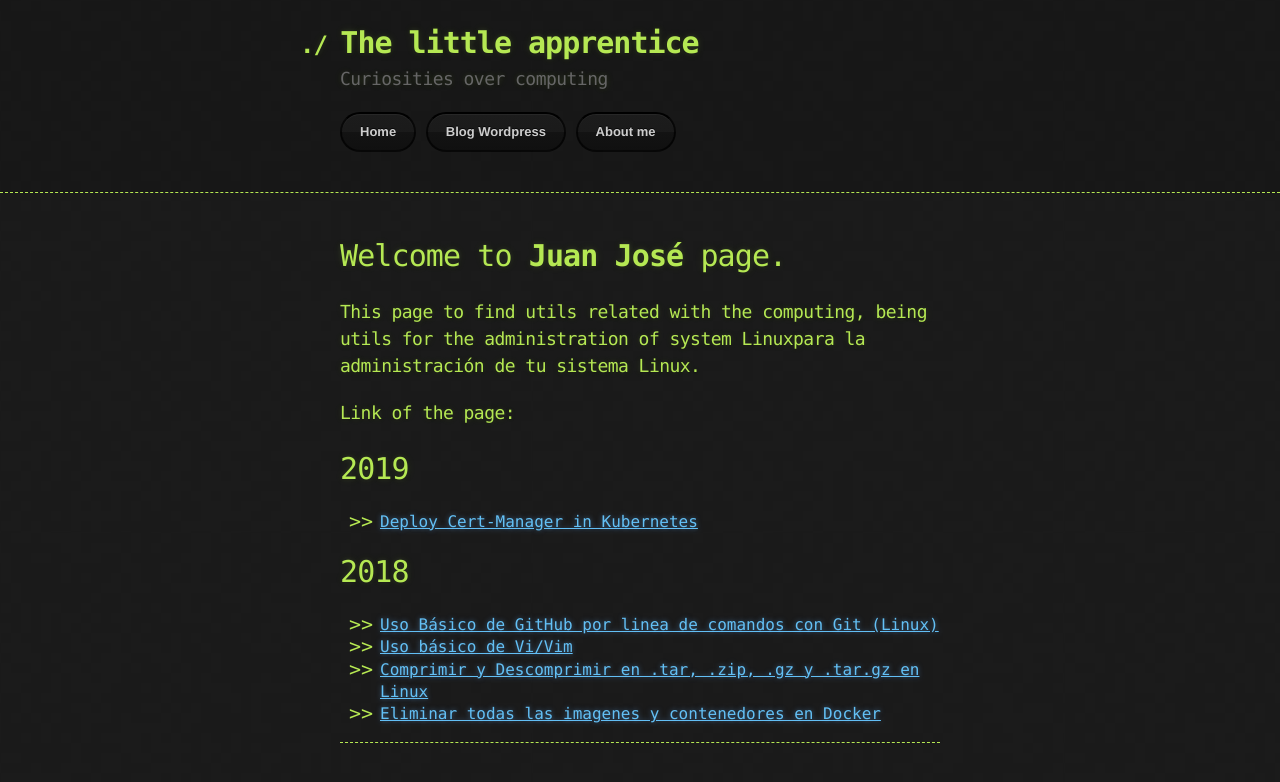
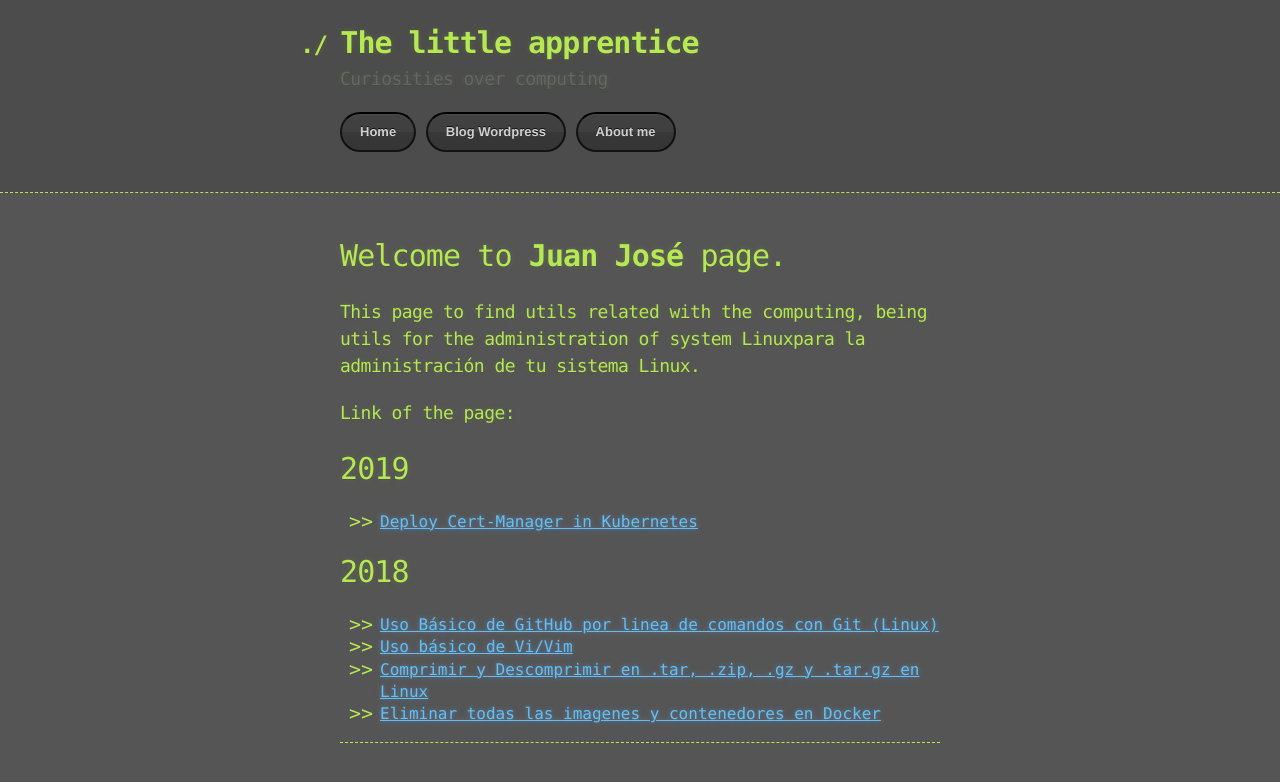
Before and after one commit to juanjoselopezroldan/juanjoselopezroldan.github.io, a Jekyll site: the page built from index.md, in a window 1280 px wide. Shown: the top 782 px of the page. Built offline with Jekyll 4.4.1, drawn with Linux system fonts in a browser that asks for light colours; our own code applies the rules of GitHub Pages for plain Markdown files.

Commit message:
add new background of test

```diff
--- a/_sass/jekyll-theme-hacker.scss
+++ b/_sass/jekyll-theme-hacker.scss
@@ -3,7 +3,7 @@
 body {
   margin: 0;
   padding: 0;
-  background: #151515 url("../images/bkg.png") 0 0;
+  background: #151515 url("../images/bkg2.jpg") 0 0;
   color: #eaeaea;
   font-size: 16px;
   line-height: 1.5;
```
Also changed, not shown: assets/images/bkg2.jpg (added).
